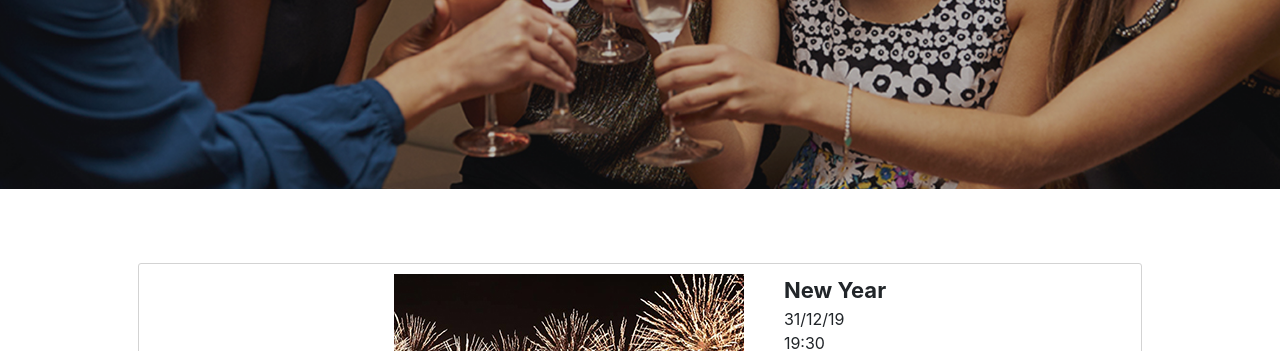
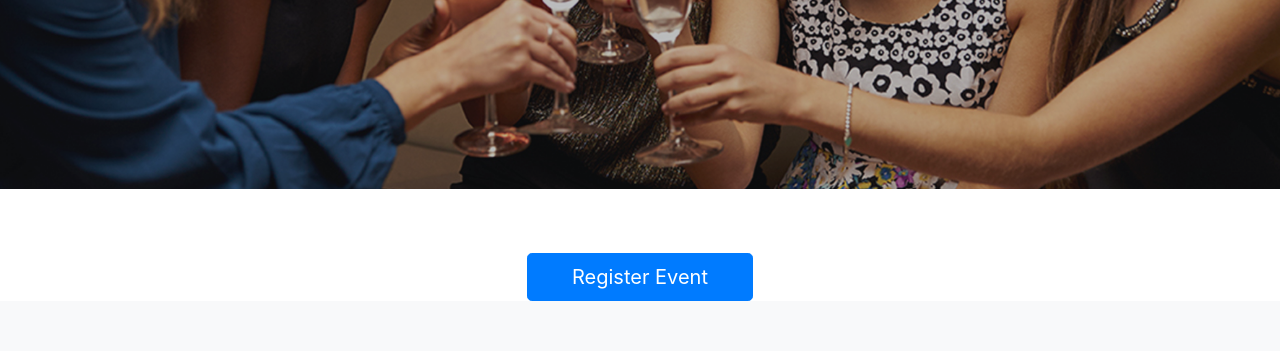
Before and after one commit to RedTeamAC/RedTeamAc, a website with bundled scripts: page frontEnd/startbootstrap-landing-page-gh-pages/index.html in a window 1280 px wide. Shown: the part 405-756 px from the top of the page. Built offline with nearby package versions, Linux system fonts and the light colour scheme.

Commit message:
added router, main controller and view

```diff
--- a/frontEnd/startbootstrap-landing-page-gh-pages/index.html
+++ b/frontEnd/startbootstrap-landing-page-gh-pages/index.html
@@ -8,6 +8,7 @@
   <meta name="description" content="">
   <meta name="author" content="">
 
+  <script type="module" src="src/index.js"></script>
   <!-- Bootstrap core CSS -->
   <link href="vendor/bootstrap/css/bootstrap.css" rel="stylesheet">
 
--- /dev/null
+++ b/frontEnd/startbootstrap-landing-page-gh-pages/src/controllers/index.js
@@ -0,0 +1,5 @@
+import mainController from './mainController.js';
+
+export default {
+    mainController
+};
--- /dev/null
+++ b/frontEnd/startbootstrap-landing-page-gh-pages/src/controllers/mainController.js
@@ -0,0 +1,12 @@
+import mainView from "../views/mainView.js";
+
+function start() {
+    console.log("batata yo");
+    mainView.clear()
+    mainView.start();
+}
+
+export default {
+    start,
+    hash: 'main'
+}
--- /dev/null
+++ b/frontEnd/startbootstrap-landing-page-gh-pages/src/index.js
@@ -0,0 +1,5 @@
+import router from './router.js';
+
+$(document).ready(() => {
+    router.start();
+});
--- /dev/null
+++ b/frontEnd/startbootstrap-landing-page-gh-pages/src/router.js
@@ -0,0 +1,34 @@
+import controllers from './controllers/index.js';
+
+const defaultRoute = 'main';
+
+function start() {
+    window.onhashchange = window.onhashchange || function () {
+
+        console.log('#1');
+        const controllerName = Object.keys(controllers).find(
+            key => `#${controllers[key].hash}` === window.location.hash
+        );
+
+        console.log(controllers);
+        console.log(controllerName);
+
+        if (!controllerName) {
+            window.location.hash = defaultRoute;
+            console.log('#2');
+            return;
+        }
+
+        console.log('#3');
+        controllers[controllerName].start();
+    };
+
+    if (!window.location.hash) {
+        window.location.hash = `#${defaultRoute}`;
+    }
+
+}
+
+export default {
+    start
+};
--- /dev/null
+++ b/frontEnd/startbootstrap-landing-page-gh-pages/src/views/mainView.js
@@ -0,0 +1,12 @@
+function start() {
+    $('#event').append('<div class="col-12 col-md-3 mx-auto"><button type="submit" class="btn btn-block btn-lg btn-primary">Register Event</button></div>');
+}
+
+function clear() {
+    $('#event').empty();
+}
+
+export default {
+    start,
+    clear
+}
```
